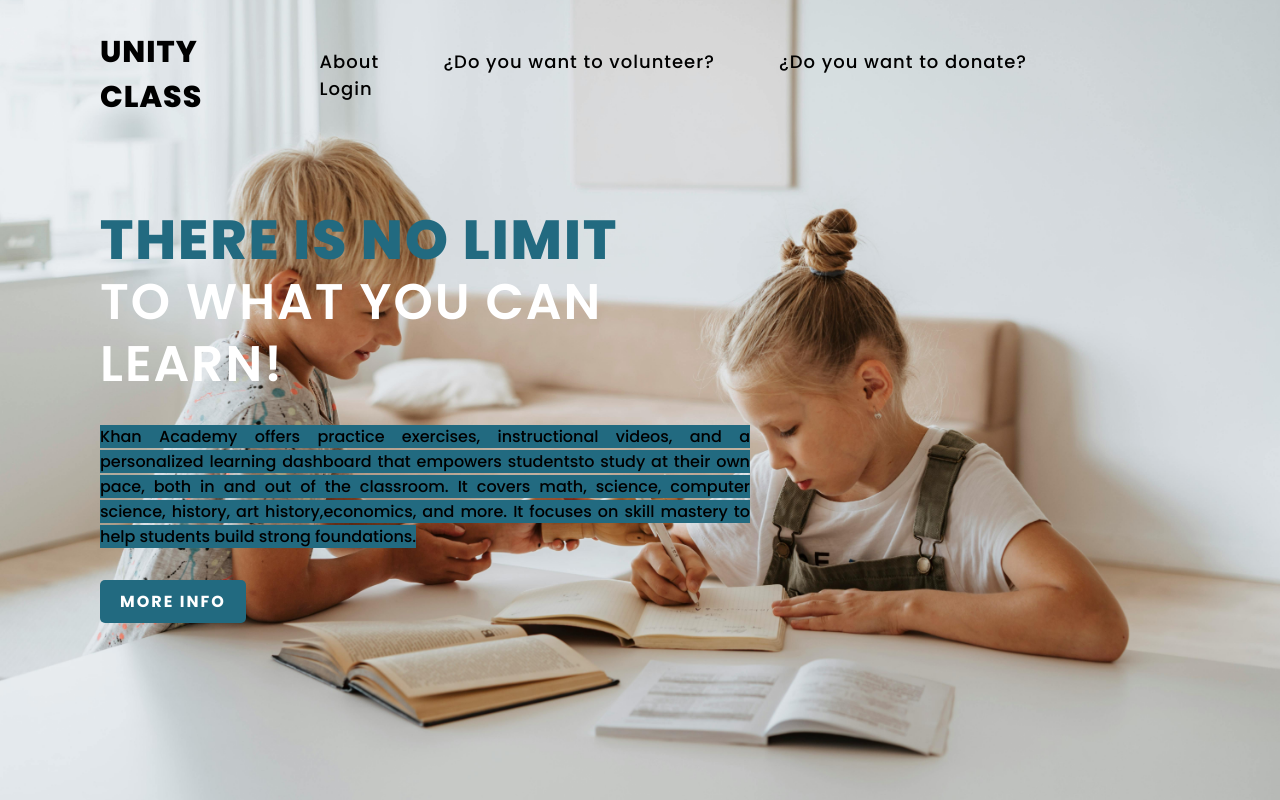
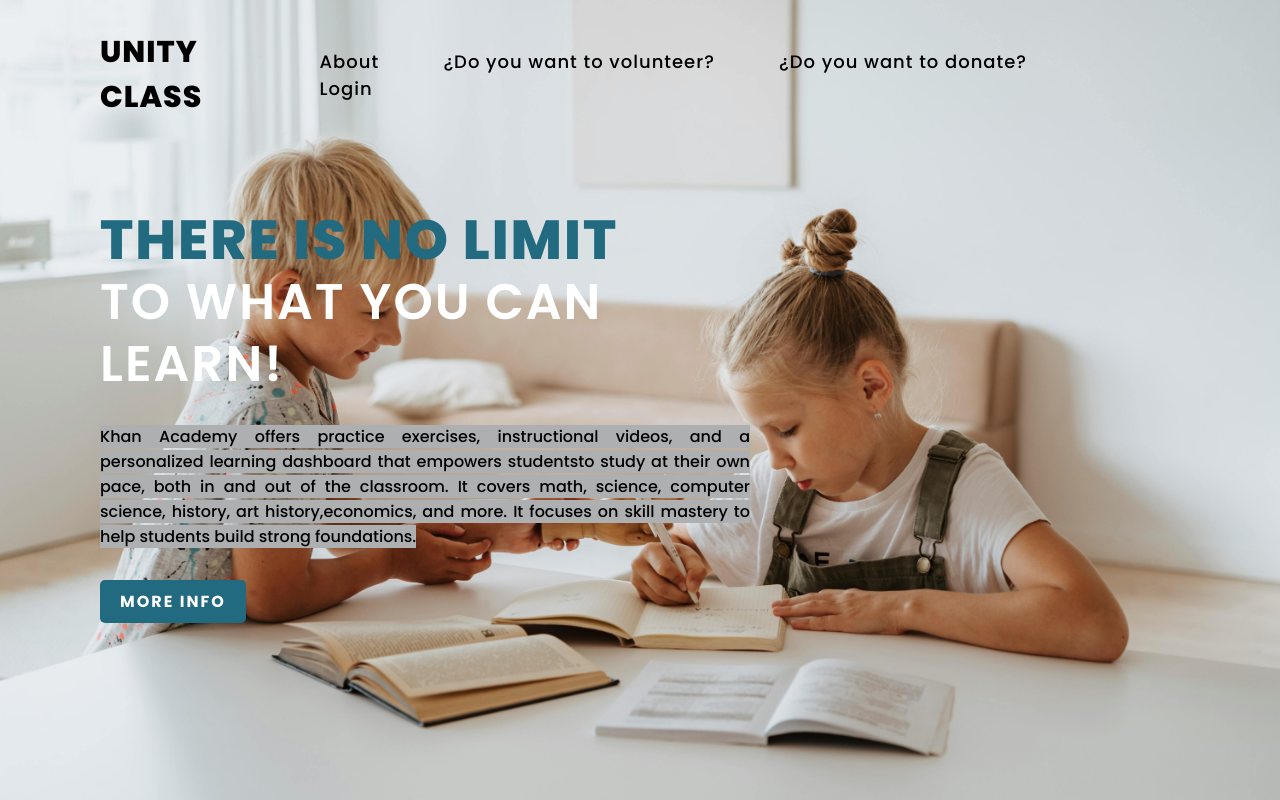
Before and after one commit to jazmin-dominguez/App-Web-CRUD, a PHP site: page /inicio.php in a window 1280 px wide. Run offline with PHP 8.4, Linux system fonts and the light colour scheme; some libraries are stand-ins or nearby versions.

Commit message:
Agrege un color de fondo al texto informativo que aparece en el index

```diff
--- a/CSS/inicio.css
+++ b/CSS/inicio.css
@@ -91,8 +91,8 @@ header .navigation a:hover{
   margin-bottom: 40px;
 }
 .content .info p span{
+  background-color: hwb(200 68% 31%);
   color: #000;
-  background-color: #226A80;
 }
 
 .content .info-btn{
```
